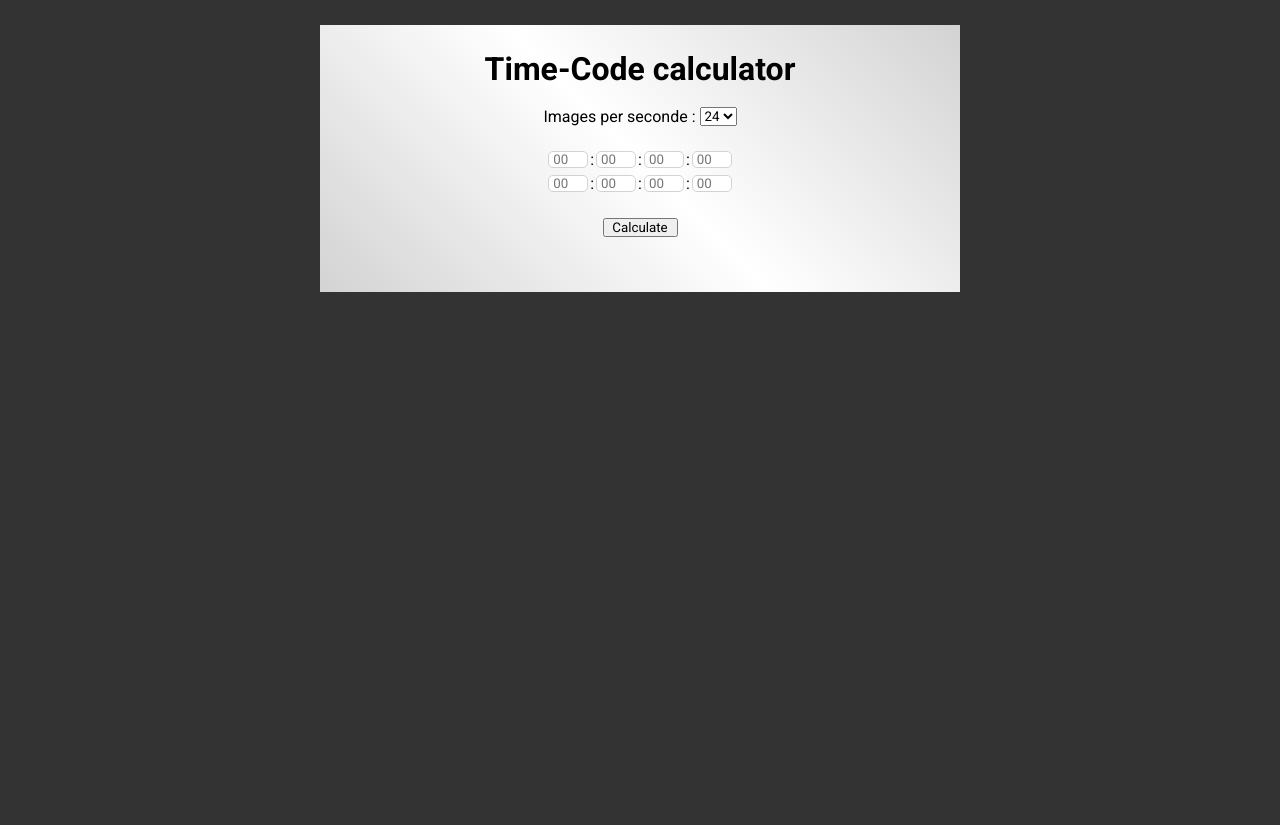
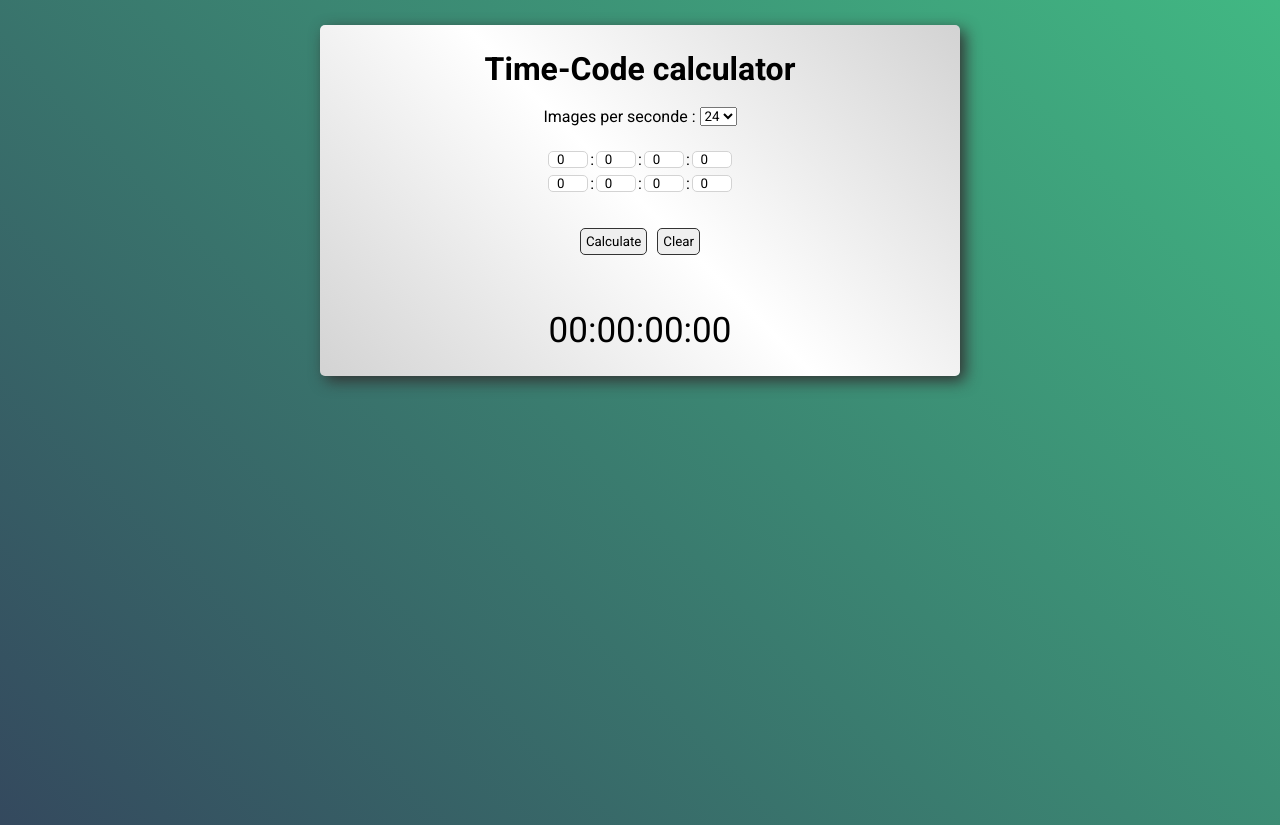
Before and after one commit to fabiandeneuville/timeCode, a plain HTML site: page index.html in a window 1280 px wide. Both pictures are taken after a click on the button "Calculate". Before the commit the page ends 800 px from the top, so only its background shows below. Drawn offline with Linux system fonts and the light colour scheme.

Commit message:
Basic calculate function created

```diff
--- a/app.js
+++ b/app.js
@@ -1,17 +1,21 @@
 "use strict";
+const itemsContainer = document.querySelector('.time-code-items-container');
 const inputs = document.querySelectorAll('input');
 const hInputs = document.querySelectorAll('.time-code-h-input');
 const mInputs = document.querySelectorAll('.time-code-m-input');
 const sInputs = document.querySelectorAll('.time-code-s-input');
 const imgInputs = document.querySelectorAll('.time-code-i-input');
 const rate = document.querySelector('#rate');
+const addBtn = document.querySelector('.add-btn');
 const calculateBtn = document.querySelector('.calculate-btn');
+const clearBtn = document.querySelector('.clear-btn');
 const items = document.querySelectorAll('.time-code-item');
 const resultDisplay = document.querySelector('.result');
 let rateValue;
 rateValue = 24;
 inputs.forEach((input) => {
     setPlaceHolder(input);
+    setDefaultValue(input);
 });
 hInputs.forEach((input) => setMinMax(input, 0, 24));
 mInputs.forEach((input) => setMinMax(input, 0, 60));
@@ -35,4 +39,52 @@ function setMinMax(input, min, max) {
 function changeMax(input) {
     input.setAttribute("max", `${rateValue}`);
 }
+function setDefaultValue(input) {
+    input.value = "0";
+}
+;
+// CLEAR FUNCTION
+clearBtn.addEventListener('click', clearFields);
+function clearFields() {
+    inputs.forEach((input) => input.value = "");
+    resultDisplay.textContent = "00:00:00:00";
+}
 // CALCULATE FUNCTION
+function calculate() {
+    let resultH, resultM, resultS, resultI;
+    let tempResultH = 0, tempResultM = 0, tempResultS = 0, tempResultI = 0;
+    imgInputs.forEach((input) => tempResultI += parseInt(input.value));
+    sInputs.forEach((input) => tempResultS += parseInt(input.value));
+    mInputs.forEach((input) => tempResultM += parseInt(input.value));
+    hInputs.forEach((input) => tempResultH += parseInt(input.value));
+    if (tempResultI >= rateValue) {
+        tempResultI = tempResultI - rateValue;
+        tempResultS += 1;
+    }
+    if (tempResultS >= 60) {
+        tempResultS = tempResultS - 60;
+        tempResultM + 1;
+    }
+    if (tempResultM >= 60) {
+        tempResultM = tempResultM - 60;
+        tempResultH + 1;
+    }
+    resultH = renderResult(tempResultH);
+    resultM = renderResult(tempResultM);
+    resultS = renderResult(tempResultS);
+    resultI = renderResult(tempResultI);
+    resultDisplay.textContent = `${resultH}:${resultM}:${resultS}:${resultI}`;
+}
+;
+calculateBtn.addEventListener('click', calculate);
+function renderResult(value) {
+    if (value >= 10) {
+        let stringifiedValue = value.toString();
+        return stringifiedValue;
+    }
+    else {
+        let stringifiedValue = "0" + value.toString();
+        return stringifiedValue;
+    }
+}
+// ERRORS HANDLING
--- a/index.html
+++ b/index.html
@@ -16,30 +16,32 @@
         <div class="heading">
             <h1>Time-Code calculator</h1>
             <label for="rate">Images per seconde :&nbsp</label>
-            <select id="rate">
+            <select id="rate" class="rate-input">
                 <option value=24>24</option>
                 <option value=25>25</option>
                 <option value=30>30</option>
             </select>
         </div>
 
+        <div class="time-code-items-container">
             <div class="time-code-item">
-            <input class="time-code-h-input" type="number"><span class="separator">:</span>
+                <input class="time-code-h-input test" type="number"><span class="separator">:</span>
                 <input class="time-code-m-input" type="number"><span class="separator">:</span>
                 <input class="time-code-s-input" type="number"><span class="separator">:</span>
                 <input class="time-code-i-input" type="number">
-            <span class="error-msg"></span>
             </div>
             <div class="time-code-item">
                 <input class="time-code-h-input" type="number"><span class="separator">:</span>
                 <input class="time-code-m-input" type="number"><span class="separator">:</span>
                 <input class="time-code-s-input" type="number"><span class="separator">:</span>
                 <input class="time-code-i-input" type="number">
-            <span class="error-msg"></span>
             </div>
 
-        <button class="calculate-btn">Calculate</button>
-
+        </div>
+        <div class="btn-block">
+            <button class="btn calculate-btn">Calculate</button>
+            <button class="btn clear-btn">Clear</button>
+        </div>
         <span class="validation-msg"></span>
 
         <p class="result"></p>
--- a/style.css
+++ b/style.css
@@ -6,7 +6,8 @@
 }
 
 body {
-    background: #333;
+    height: 100vh;
+    background: linear-gradient(45deg, #34495E, #41B883);
 }
 
 .main-container {
@@ -14,7 +15,8 @@ body {
     margin: 25px auto;
     min-width: 300px;
     background: linear-gradient(45deg, lightgrey, white, lightgrey);
-
+    box-shadow: 5px 5px 15px 0px #333;
+    border-radius: 5px;
 }
 
 .heading {
@@ -29,6 +31,10 @@ body {
 h1 {
     width: 100%;
     text-align: center;
+}
+
+.rate-input {
+    cursor: pointer;
 }
 
 .time-code-item {
@@ -47,11 +53,31 @@ h1 {
     border-radius: 5px;
 }
 
-.calculate-btn {
-    display: block;
-    width: 75px;
-    margin: 25px auto 5px auto;
+
+.btn-block {
+    display: flex;
+    justify-content: center;
+    padding: 25px;
 }
+
+.btn {
+    margin: 5px;
+    padding: 5px;
+    cursor: pointer;
+    border-radius: 5px;
+    border: 1px solid #333;
+    transition: all 0.3s ease;
+}
+
+.calculate-btn:hover {
+    background-color: #41B883;
+    color: white;
+}
+
+.clear-btn:hover {
+    background-color: orange;
+}
+
 
 .result {
     text-align: center;
```
Lines whose indentation alone changed are shown as unchanged.
